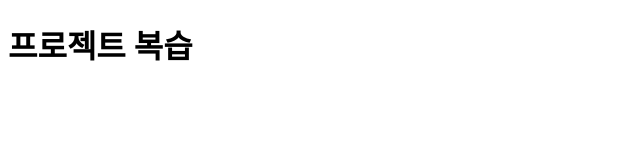
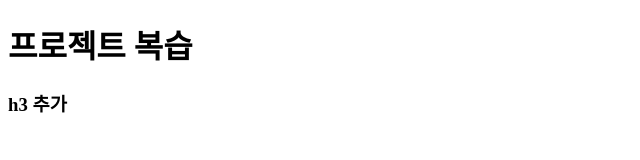
Before and after one commit to BBIYAKEE/Web-Programming, a plain HTML site: page index.html in a window 1280 px wide. Shown: the full height of the page, 0-640 px from the left. Drawn offline with Linux system fonts and the light colour scheme.

Commit message:
second commit

```diff
--- a/index.html
+++ b/index.html
@@ -9,5 +9,6 @@
   <body>
     <h1>프로젝트 복습</h1>
     <p></p>
+    <h3>h3 추가</h3>
   </body>
 </html>
```
